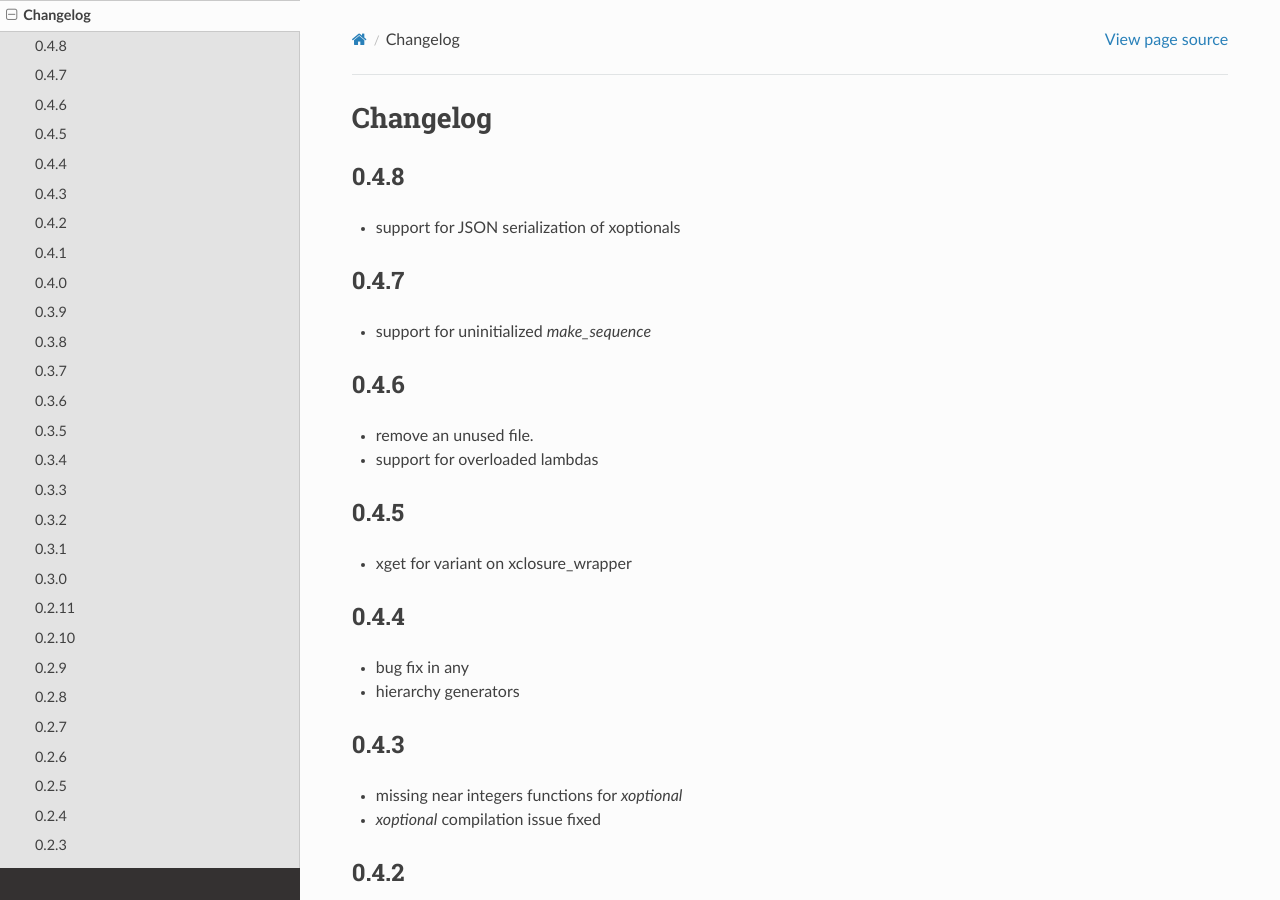
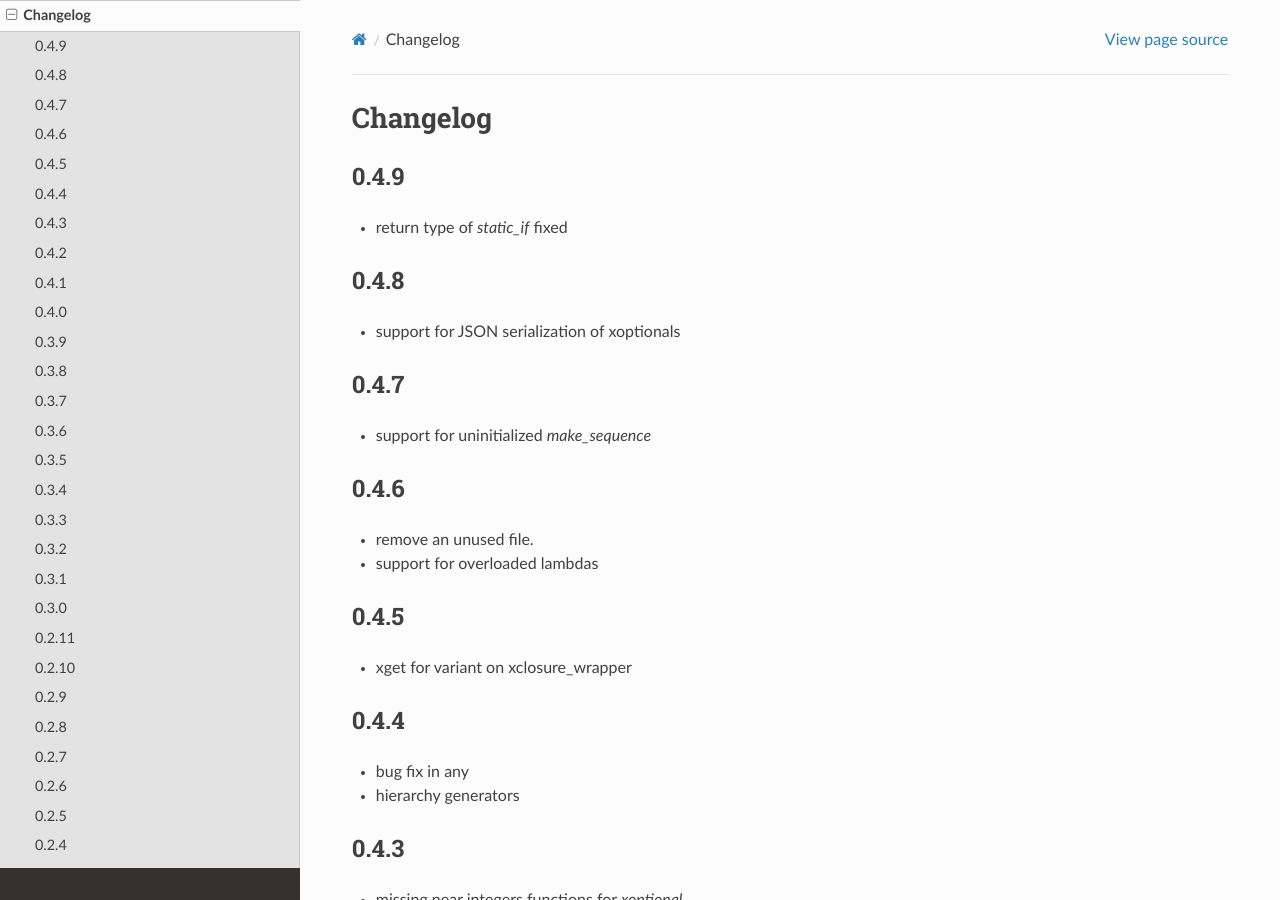
Before and after one commit to xtensor-stack/xtl, a Sphinx documentation site: the page built from docs/source/changelog.rst, in a window 1280 px wide and 900 px high. Built offline with Sphinx 7.4.7 and the Read the Docs theme 2.0.0, drawn with Linux system fonts in a browser that asks for light colours.

Commit message:
Release 0.4.9

```diff
--- a/docs/source/changelog.rst
+++ b/docs/source/changelog.rst
@@ -6,6 +6,11 @@
 
 Changelog
 =========
+
+0.4.9
+-----
+
+- return type of `static_if` fixed
 
 0.4.8
 -----
```
Also changed, not shown: 1 other file.
